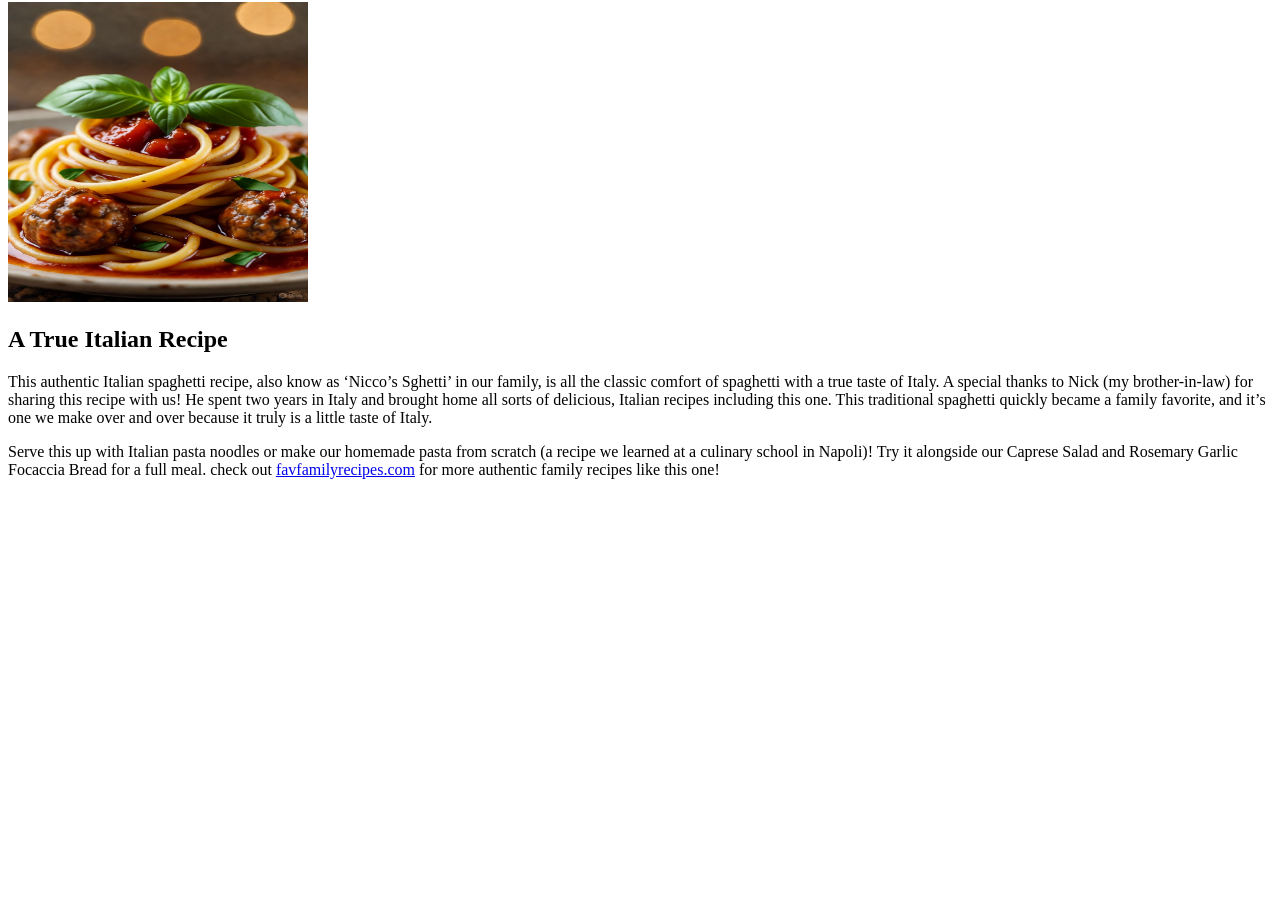
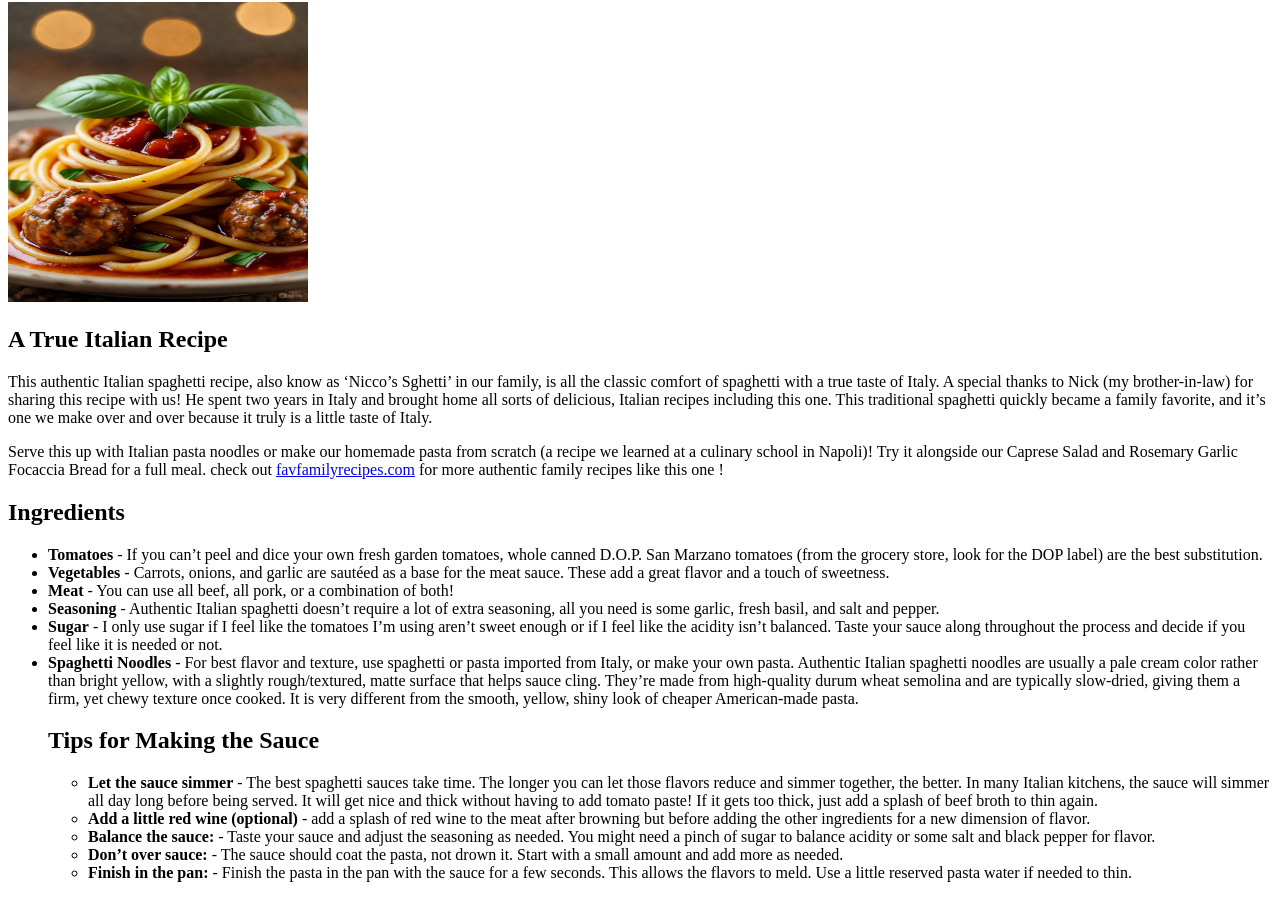
Before and after one commit to filo561-jpg/odin-recipes, a plain HTML site: page recipes/spaghetti.html in a window 1280 px wide. Shown: the part 104-1002 px from the top of the page. Before the commit the page ends 800 px from the top, so only its background shows below. Drawn offline with Linux system fonts and the light colour scheme; files whose address does not match are found by name.

Commit message:
Added the ingredients list using <ul>
and finished making the recipe by adding <h2> headings and the steps and more <ul> additional tips on finishing the dish

```diff
--- a/recipes/spaghetti.html
+++ b/recipes/spaghetti.html
@@ -9,7 +9,27 @@
             <img src="/home/filo/repos/odin-recipes/recipe_images/spaghetti.jpg" alt="italian spaghetti pasta in tomato sauce" height="300" width="300">
             <h2>A True Italian Recipe</h2>
             <p>This authentic Italian spaghetti recipe, also know as ‘Nicco’s Sghetti’ in our family, is all the classic comfort of spaghetti with a true taste of Italy. A special thanks to Nick (my brother-in-law) for sharing this recipe with us! He spent two years in Italy and brought home all sorts of delicious, Italian recipes including this one. This traditional spaghetti quickly became a family favorite, and it’s one we make over and over because it truly is a little taste of Italy.</p>
-            <p>Serve this up with Italian pasta noodles or make our homemade pasta from scratch (a recipe we learned at a culinary school in Napoli)! Try it alongside our Caprese Salad and Rosemary Garlic Focaccia Bread for a full meal. check out <a href="https://favfamilyrecipes.com">favfamilyrecipes.com</a> for more authentic family recipes like this one!</p>
+            <p>Serve this up with Italian pasta noodles or make our homemade pasta from scratch (a recipe we learned at a culinary school in Napoli)! Try it alongside our Caprese Salad and Rosemary Garlic Focaccia Bread for a full meal. check out <a href="https://favfamilyrecipes.com">favfamilyrecipes.com</a> for more authentic family recipes like this one !</p>
+            <h2>Ingredients</h2>
+            <ul>
+                <li><strong>Tomatoes</strong> -  If you can’t peel and dice your own fresh garden tomatoes, whole canned D.O.P. San Marzano tomatoes (from the grocery store, look for the DOP label) are the best substitution.</li>
+                <li><strong>Vegetables</strong> - Carrots, onions, and garlic are sautéed as a base for the meat sauce. These add a great flavor and a touch of sweetness.</li>
+                <li><strong>Meat</strong> - You can use all beef, all pork, or a combination of both!</li>
+                <li><strong>Seasoning</strong> - Authentic Italian spaghetti doesn’t require a lot of extra seasoning, all you need is some garlic, fresh basil, and salt and pepper.</li>
+                <li><strong>Sugar</strong> -  I only use sugar if I feel like the tomatoes I’m using aren’t sweet enough or if I feel like the acidity isn’t balanced. Taste your sauce along throughout the process and decide if you feel like it is needed or not.</li>
+                <li><strong>Spaghetti Noodles</strong> - For best flavor and texture, use spaghetti or pasta imported from Italy, or make your own pasta. Authentic Italian spaghetti noodles are usually a pale cream color rather than bright yellow, with a slightly rough/textured, matte surface that helps sauce cling. They’re made from high-quality durum wheat semolina and are typically slow-dried, giving them a firm, yet chewy texture once cooked. It is very different from the smooth, yellow, shiny look of cheaper American-made pasta.</li>
+            <h2>Tips for Making the Sauce</h2>
+            <ul>
+                <li><strong>Let the sauce simmer</strong> - The best spaghetti sauces take time. The longer you can let those flavors reduce and simmer together, the better. In many Italian kitchens, the sauce will simmer all day long before being served. It will get nice and thick without having to add tomato paste! If it gets too thick, just add a splash of beef broth to thin again.</li>
+                <li><strong>Add a little red wine (optional)</strong> - add a splash of red wine to the meat after browning but before adding the other ingredients for a new dimension of flavor.</li>
+                <li><strong>Balance the sauce:</strong> - Taste your sauce and adjust the seasoning as needed. You might need a pinch of sugar to balance acidity or some salt and black pepper for flavor.</li>
+                <li><strong>Don’t over sauce:</strong> - The sauce should coat the pasta, not drown it. Start with a small amount and add more as needed.</li>
+                <li><strong>Finish in the pan:</strong> - Finish the pasta in the pan with the sauce for a few seconds. This allows the flavors to meld. Use a little reserved pasta water if needed to thin.</li>
+
+            </ul>
+
+
+            </ul>
 
         </body>
     </head>
```
